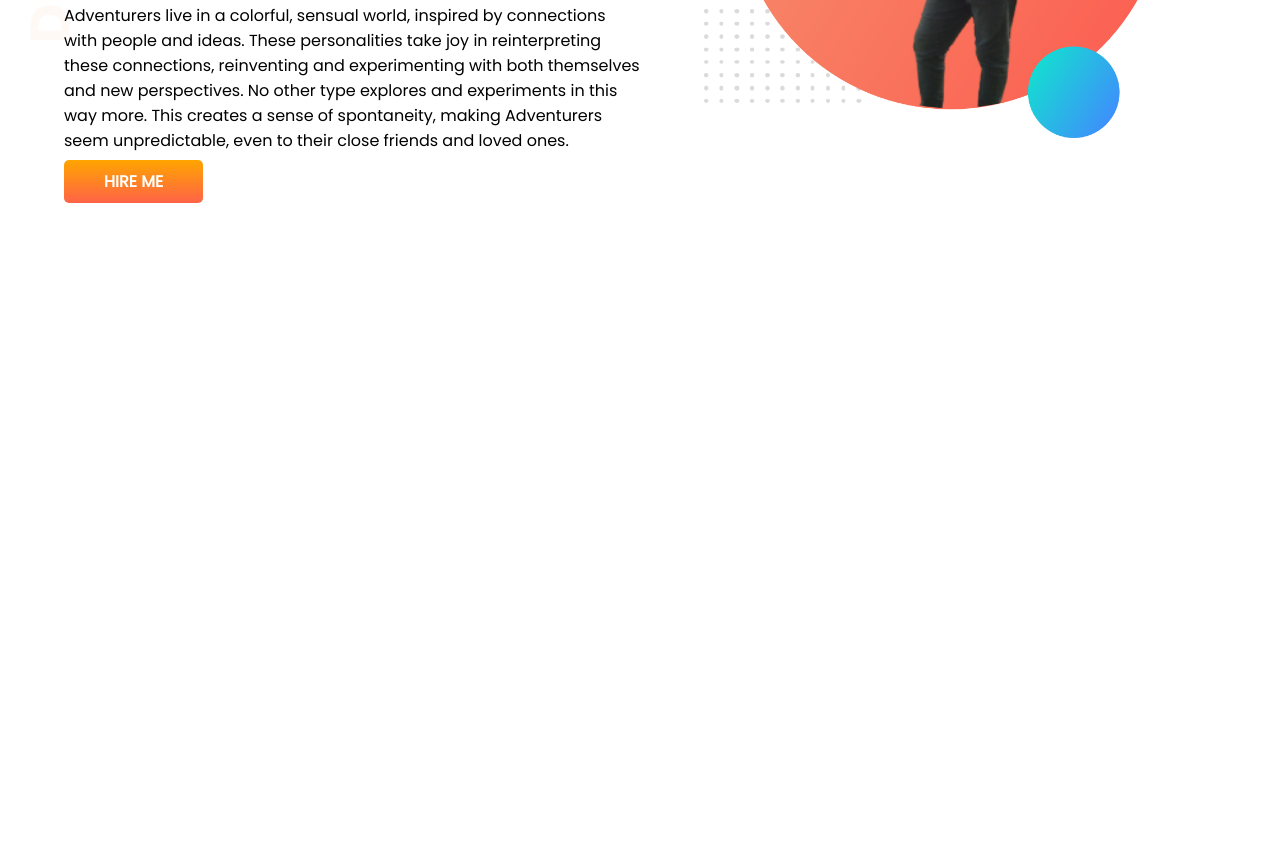
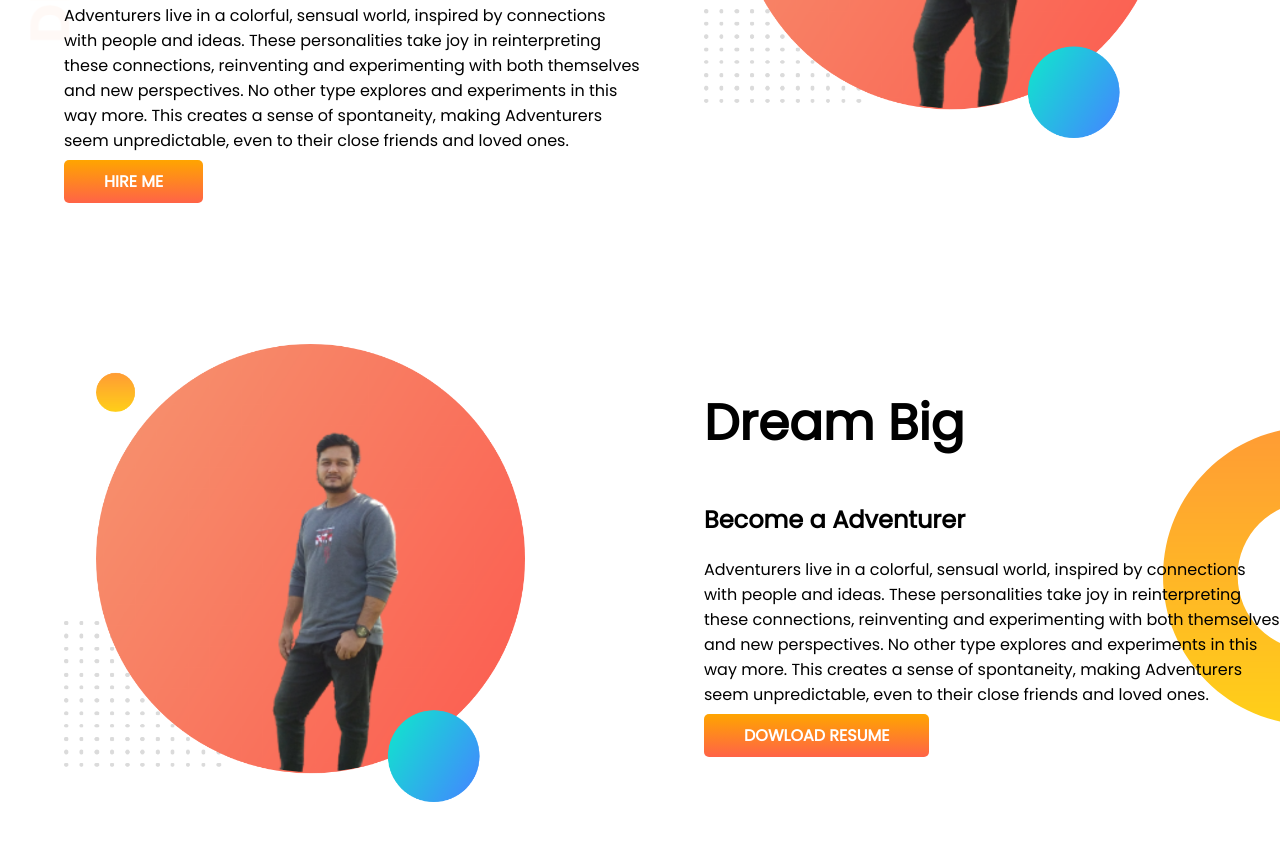
Before and after one commit to tamimaziz/developer-portfolio, a plain HTML site: page index.html in a window 1280 px wide. Shown: the part 319-1160 px from the top of the page. Before the commit the page ends 800 px from the top, so only its background shows below. Drawn offline with Linux system fonts and the light colour scheme.

Commit message:
dream added

```diff
--- a/index.html
+++ b/index.html
@@ -30,6 +30,22 @@
             <img src="images/my-bg (1).png" alt="">
         </div>
     </section>
+    <section class="dream-big">
+        <div class="half-width">
+            <img src="images/my-bg (1).png" alt="">
+        </div>
+        <div class="half-width">
+            <h1>Dream Big</h1>
+            <h2>Become a Adventurer</h2>
+            <p>Adventurers live in a colorful, sensual world, inspired by connections with people and ideas. These
+                personalities take joy in reinterpreting these connections, reinventing and experimenting with both
+                themselves and new perspectives. No other type explores and experiments in this way more. This creates a
+                sense of spontaneity, making Adventurers seem unpredictable, even to their close friends and loved ones.
+            </p>
+            <a class="link-button" target="_blank" href="">DOWLOAD RESUME</a>
+        </div>
+
+    </section>
 </body>
 
 </html>
--- a/style.css
+++ b/style.css
@@ -10,6 +10,7 @@ h1{
 }
 section{
     display: flex;
+    margin-bottom: 150px;
 }
 .half-width{
     width: 50%;
@@ -30,3 +31,8 @@ section{
     background-image: url(images/top-banner.png);
     background-repeat: no-repeat;
 }
+.dream-big{
+    background-image: url(images/dream-bg.png);
+    background-repeat: no-repeat;
+    background-position: right;
+}
```
Also changed, not shown: images/tamim1.jpg (added).
